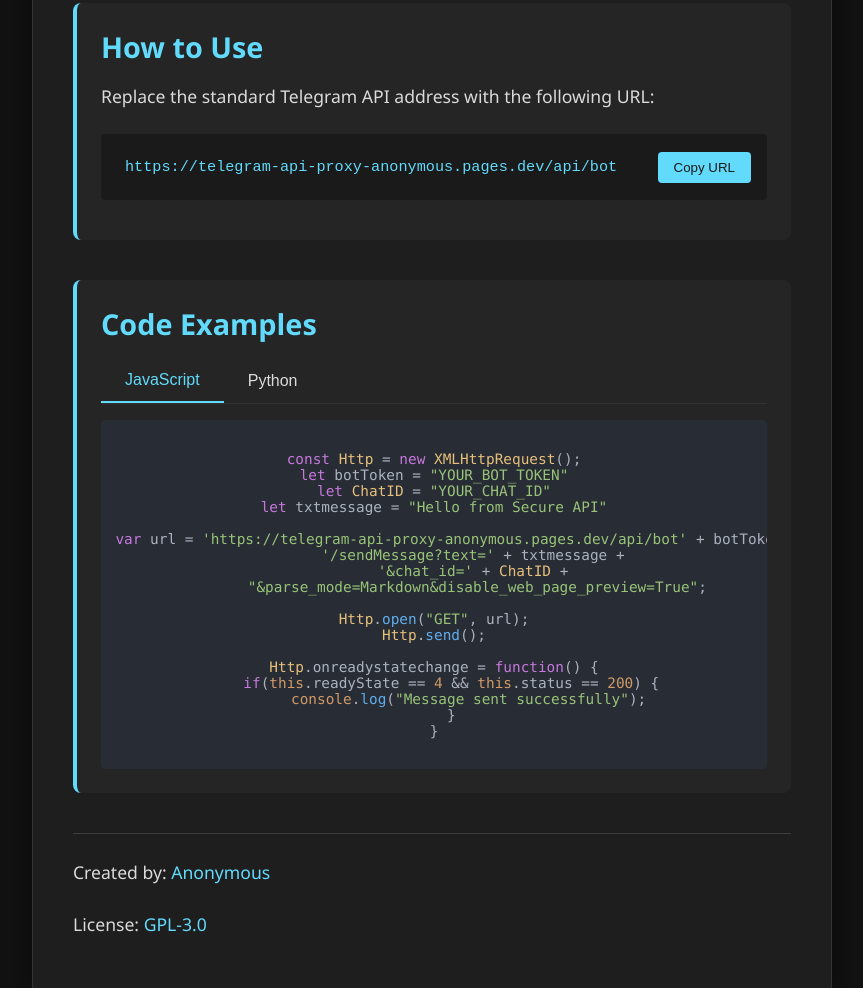
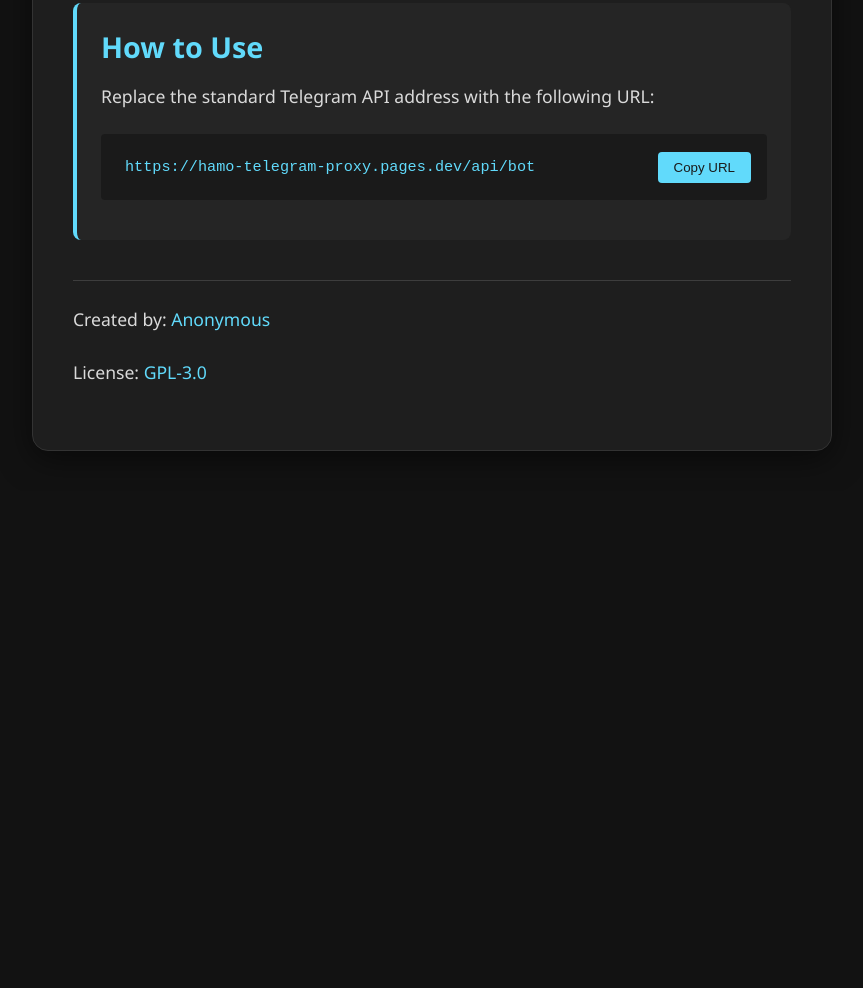
Before and after one commit to hamzaharoon1314/Telegram-API-Proxy, a plain HTML site: page index.html in a window 1280 px wide. Shown: the part 618-1606 px from the top of the page, without its empty margins (208-1071 px from the left). After the commit the page ends 1109 px from the top, so only its background shows below. Drawn offline with nearby package versions, Linux system fonts and the light colour scheme.

Commit message:
Update index.html

```diff
--- a/index.html
+++ b/index.html
@@ -36,65 +36,8 @@
             <p>Replace the standard Telegram API address with the following URL:</p>
 
             <div class="api-container">
-                <div class="api-url" id="apiUrl">https://telegram-api-proxy-anonymous.pages.dev/api/bot</div>
+                <div class="api-url" id="apiUrl">https://hamo-telegram-proxy.pages.dev/api/bot</div>
                 <button class="copy-button" onclick="copyToClipboard()">Copy URL</button>
-            </div>
-        </section>
-
-        <section class="code-examples">
-            <h2>Code Examples</h2>
-
-            <div class="code-tabs">
-                <button class="tab-button active" onclick="switchTab('js')">JavaScript</button>
-                <button class="tab-button" onclick="switchTab('python')">Python</button>
-            </div>
-
-            <div class="tab-content active" id="js-tab">
-                <pre><code class="language-javascript">
-const Http = new XMLHttpRequest();
-let botToken = "YOUR_BOT_TOKEN"
-let ChatID = "YOUR_CHAT_ID"
-let txtmessage = "Hello from Secure API"
-
-var url = 'https://telegram-api-proxy-anonymous.pages.dev/api/bot' + botToken +
-          '/sendMessage?text=' + txtmessage +
-          '&chat_id=' + ChatID +
-          "&parse_mode=Markdown&disable_web_page_preview=True";
-
-Http.open("GET", url);
-Http.send();
-
-Http.onreadystatechange = function() {
-    if(this.readyState == 4 && this.status == 200) {
-        console.log("Message sent successfully");
-    }
-}
-                </code></pre>
-            </div>
-
-            <div class="tab-content" id="python-tab">
-                <pre><code class="language-python">
-import requests
-
-def send_telegram_msg(msg):
-    token = "YOUR_BOT_TOKEN"
-    chat_id = "YOUR_CHAT_ID"
-    url = "https://telegram-api-proxy-anonymous.pages.dev/api/bot" + token + "/sendMessage"
-
-    payload = {
-        "text": msg,
-        "chat_id": chat_id,
-        "parse_mode": "Markdown",
-        "disable_web_page_preview": True
-    }
-
-    response = requests.get(url, params=payload)
-    return response.json()
-
-user_msg = input("Please enter your message: ")
-result = send_telegram_msg(user_msg)
-print("Message sent successfully!")
-                </code></pre>
             </div>
         </section>
 
```
